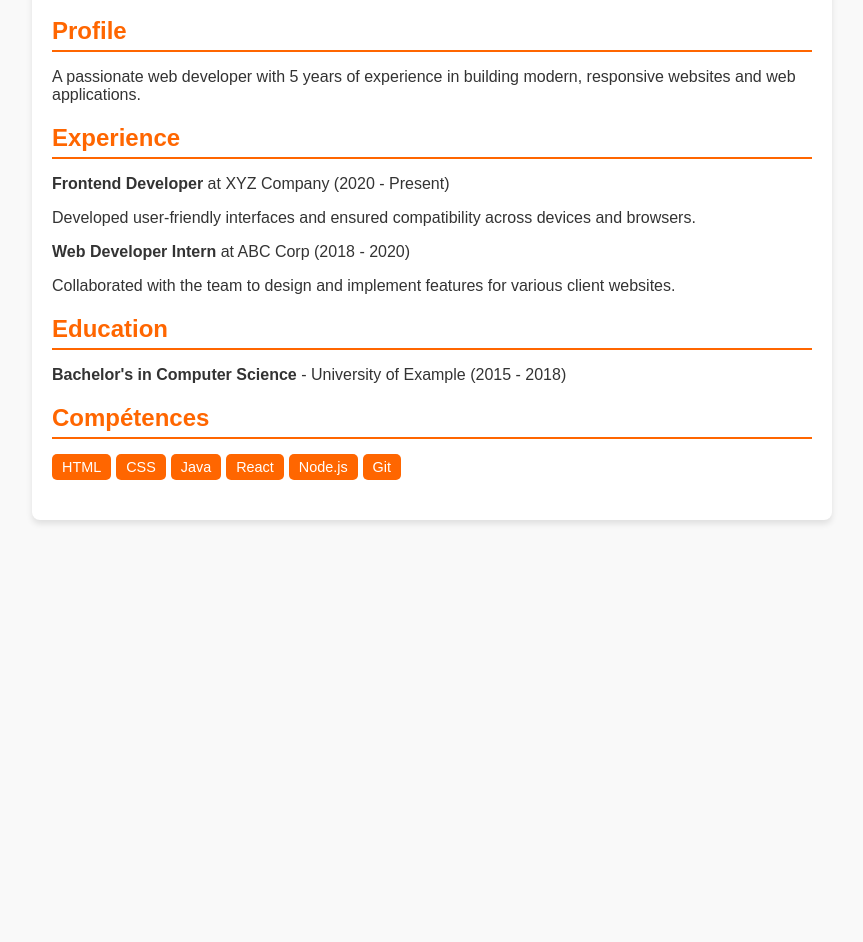
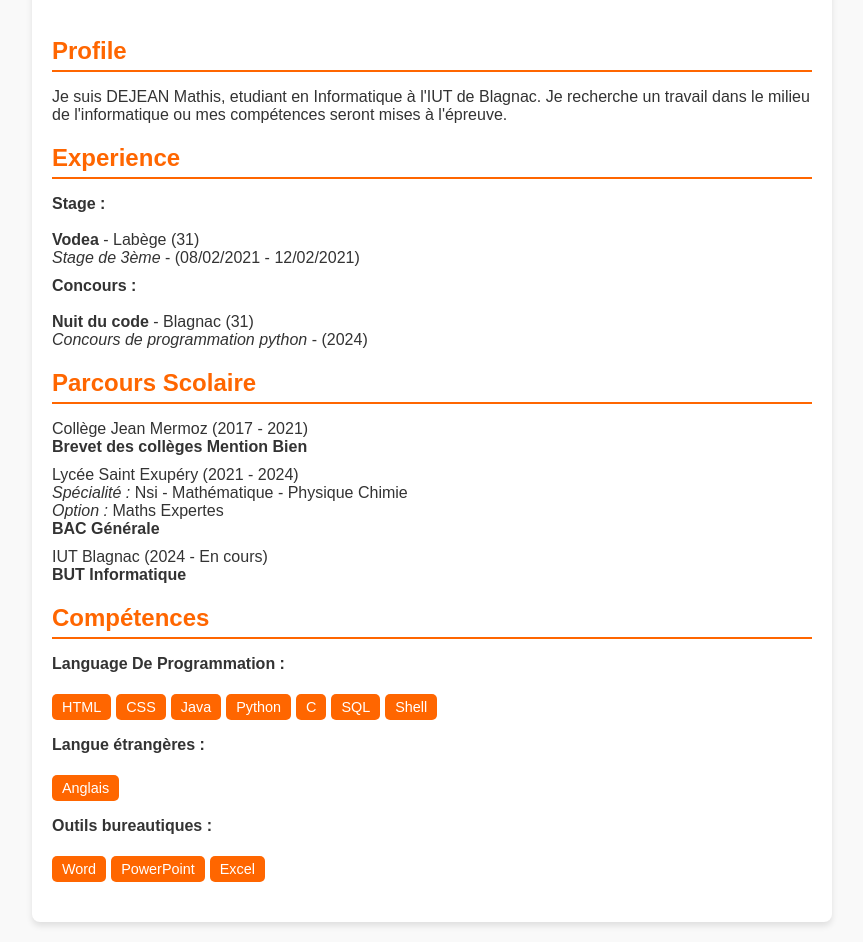
Before and after one commit to MathLaClim/DejeanM.CV.github.io, a plain HTML site: page index.html in a window 1280 px wide. Shown: the part 147-1089 px from the top of the page, without its empty margins (208-1071 px from the left). Before the commit the page ends 800 px from the top, so only its background shows below. Drawn offline with Linux system fonts and the light colour scheme.

Commit message:
index.html

```diff
--- a/index.html
+++ b/index.html
@@ -9,42 +9,66 @@
 <body>
 <div class="CV">
     <div class="bandeau">
-        <h1>DEJEAN Mathis</h1>
-        <p>Etudiant | mathis.dejean@etu.univ-tlse2.fr | 07 82 37 80 11</p>
+        <div class="image">
+            <img src="photo.jpg">
+        </div>
+        <div class="Information">
+            <h1>DEJEAN Mathis</h1>
+            <p>Etudiant | mathis.dejean@etu.univ-tlse2.fr | 07 82 37 80 11</p>
+        </div>
     </div>
 
     <div class="contenue">
         <div class="section">
             <h2>Profile</h2>
-            <p>A passionate web developer with 5 years of experience in building modern, responsive websites and web applications.</p>
+            <p>Je suis DEJEAN Mathis, etudiant en Informatique à l'IUT de Blagnac. Je recherche un travail dans le milieu de l'informatique ou mes compétences seront mises à l'épreuve. </p>
         </div>
 
         <div class="section">
             <h2>Experience</h2>
             <ul>
+                <Strong>Stage :</Strong><br><br>
                 <li>
-                    <strong>Frontend Developer</strong> at XYZ Company (2020 - Present)
-                    <p>Developed user-friendly interfaces and ensured compatibility across devices and browsers.</p>
+                    <strong>Vodea</strong> - Labège (31) <br>
+                    <em>Stage de 3ème</em> - (08/02/2021 - 12/02/2021) <br>
                 </li>
+                <Strong>Concours :</Strong> <br><br>
                 <li>
-                    <strong>Web Developer Intern</strong> at ABC Corp (2018 - 2020)
-                    <p>Collaborated with the team to design and implement features for various client websites.</p>
+                    <Strong>Nuit du code</Strong> - Blagnac (31) <br>
+                    <em>Concours de programmation python</em> - (2024) <br>
                 </li>
             </ul>
         </div>
 
         <div class="section">
-            <h2>Education</h2>
+            <h2>Parcours Scolaire</h2>
             <ul>
                 <li>
-                    <strong>Bachelor's in Computer Science</strong> - University of Example (2015 - 2018)
+                    Collège Jean Mermoz (2017 - 2021)<br>
+                    <strong>Brevet des collèges Mention Bien</strong>
+                </li>
+                <li>
+                    Lycée Saint Exupéry (2021 - 2024)<br>
+                    <em>Spécialité : </em> Nsi - Mathématique - Physique Chimie <br>
+                    <em>Option : </em> Maths Expertes <br>
+                    <strong>BAC Générale</strong>
+                </li>
+                <li>
+                    IUT Blagnac (2024 - En cours)<br>
+                    <strong>BUT Informatique</strong>
                 </li>
             </ul>
         </div>
 
         <div class="section skills">
             <h2>Compétences</h2>
-            <span>HTML</span><span>CSS</span><span>Java</span><span>React</span><span>Node.js</span><span>Git</span>
+            <p><strong>Language De Programmation :</strong></p>
+            <span>HTML</span><span>CSS</span><span>Java</span><span>Python</span><span>C</span><span>SQL</span><span>Shell</span>
+            <p><strong>Langue étrangères :</strong></p>
+            <span>Anglais</span>
+            <p><strong>Outils bureautiques : </strong></p>
+            <span>Word</span><span>PowerPoint</span><span>Excel</span>
+
         </div>
     </div>
 </div>
```
